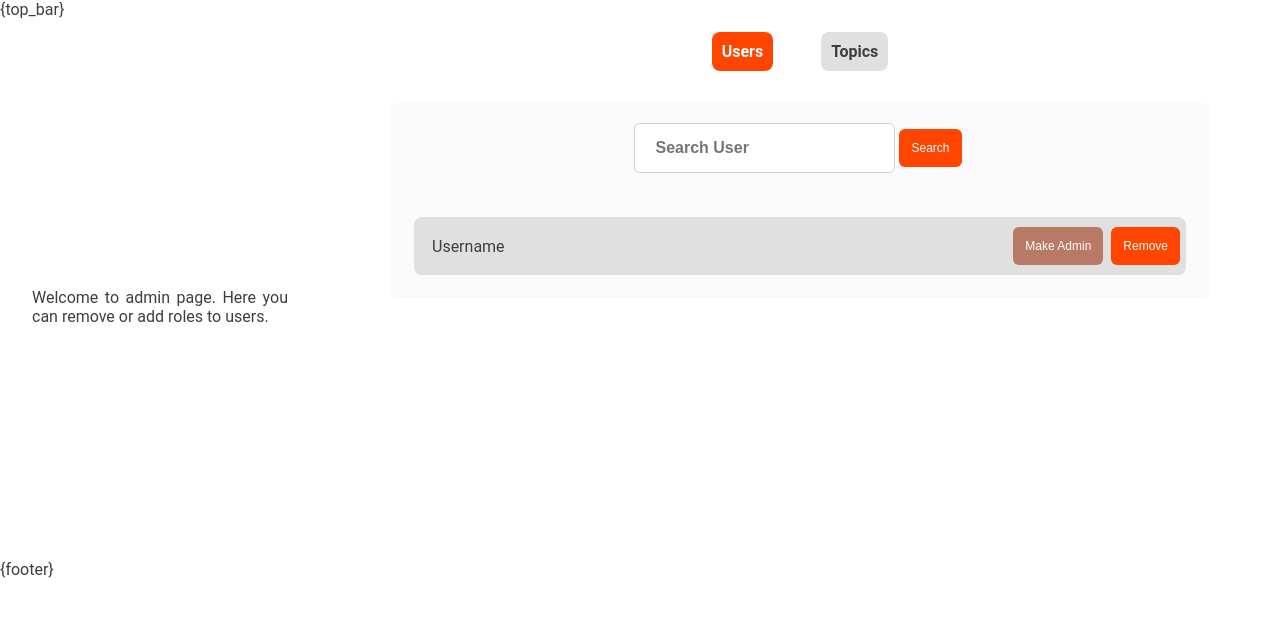
After one commit to valentin-stamate/Web-Technologies-ReDat, a Python web app: template templates/admin_users.html in a window 1280 px wide. The commit adds this page. Shown: the top 617 px of the page. Run offline with Jinja, Linux system fonts and the light colour scheme; the template is opened without the code that fills it, so the values that code supplies are empty; some libraries are stand-ins or nearby versions.

Commit message:
admin layout

```diff
--- a/static/style/layout/index.css
+++ b/static/style/layout/index.css
@@ -4,6 +4,7 @@
 @import "logo.css";
 @import "top_bar.css";
 @import "../style/footer.css";
+@import "../style/input_field.css";
 
 .root-layout {
     display: grid;
@@ -61,6 +62,65 @@
     gap: 1.5rem;
 }
 
+/* ADMIN */
+.user-panel {
+    display: flex;
+    flex-direction: column;
+    align-items: center;
+}
+
+.admin-sections {
+    display: flex;
+    flex-direction: row;
+    gap: 3rem;
+    margin: 2rem;
+}
+
+.admin-sections > a {
+    font-weight: bold;
+    background-color: var(--color-04-dp);
+    padding: 10px;
+    border-radius: 8px;
+    cursor: pointer;
+}
+
+.admin-sections > a[class='selected'] {
+    background-color: var(--color-primary);
+    color: white;
+}
+
+.admin-panel {
+    display: flex;
+    align-items: center;
+    flex-direction: column;
+    background-color: var(--color-01-dp);
+    width: 820px;
+    box-sizing: border-box;
+    border-radius: 8px;
+}
+
+.admin-user-list {
+    display: flex;
+    flex-direction: column;
+    width: 100%;
+}
+
+.user-item {
+    display: flex;
+    align-items: center;
+    margin: 1.5rem;
+    padding: 2px 2px 2px 18px;
+    box-sizing: border-box;
+    background-color: var(--color-04-dp);
+    border-radius: 8px;
+}
+
+@media (max-width: 1050px) {
+    .admin-panel {
+        width: 100%;
+    }
+}
+
 @media (max-width: 960px) {
     .information-component {
         display: none;
@@ -71,6 +131,11 @@
         grid-column: 1 / 3;
     }
 
+    .user-panel {
+        grid-row: 2;
+        grid-column: 1 / 3;
+    }
+
     .auth-component {
         width: 80%;
     }
--- a/static/style/style/global.css
+++ b/static/style/style/global.css
@@ -38,3 +38,13 @@ img {
     font-size: 14px;
     margin: 16px 16px 16px 0;
 }
+
+button[disabled]{
+    background-color: var(--color-primary-disabled);
+    cursor: default;
+}
+
+button[disabled]:hover{
+    background-color: var(--color-primary-disabled);
+    cursor: default;
+}
--- a/static/style/style/input_field.css
+++ b/static/style/style/input_field.css
@@ -37,3 +37,9 @@
     font-size: 0.75rem;
     height: 2.5rem;
 }
+
+/* BUTTON INPUT */
+.button-input {
+    display: flex;
+    align-items: center;
+}
--- a/static/style/style/theme.css
+++ b/static/style/style/theme.css
@@ -48,7 +48,7 @@
     --color-24-dp: var(--white-24-dp);
 
     --color-primary: #FF4500;
-    --color-primary-disabled: #923e25;
+    --color-primary-disabled: #b87966;
     --color-primary-selected: #dd4001;
 
 
--- /dev/null
+++ b/templates/admin_users.html
@@ -0,0 +1,64 @@
+<!DOCTYPE html>
+<html lang="en" class="colors theme-dark">
+<head>
+    <meta charset="UTF-8">
+    <meta http-equiv="X-UA-Compatible" content="IE=edge">
+    <meta name="viewport" content="width=device-width, initial-scale=1.0">
+    <meta name="color-scheme" content="dark light">
+    <meta name="description" content="ReDat is a web app that helps you keep track of your favourites topics from reddit.">
+    <link rel="icon" href="/static/assets/favico.svg"/>
+    <title>Home</title>
+    <link rel="stylesheet" href="/static/style/layout/index.css">
+    <link href="https://fonts.googleapis.com/icon?family=Material+Icons" rel="stylesheet">
+</head>
+<body>
+<div class="root-layout">
+
+    {top_bar}
+
+    <div class="information-component">
+        <div class="information-component-content">
+            Welcome to admin page. Here you can remove or add roles to users.
+        </div>
+    </div>
+
+    <div class="user-panel">
+        <div class="admin-sections">
+            <a href="/admin_users" class="selected">Users</a>
+            <a href="/admin_topics">Topics</a>
+        </div>
+
+        <div class="admin-panel">
+            <div class="input-component button-input">
+                <div>
+                    <input type="search" name="search" id="input-search-users" class="input-field" minlength="1" placeholder="Search User">
+                </div>
+                <div>
+                    <button class="button primary">Search</button>
+                </div>
+            </div>
+
+            <div class="admin-user-list">
+                <div class="user-item">
+                    <div>Username</div>
+                    <div class="flex-right"></div>
+                    <div><button class="button primary" disabled>Make Admin</button></div>
+                    <div><button class="button primary">Remove</button></div>
+                </div>
+            </div>
+
+        </div>
+
+    </div>
+
+</div>
+
+{footer}
+
+<script src="/static/js/util/toggle_theme.js"></script>
+<script type="module" src="/static/js/top_bar_collapse.js"></script>
+<script type="module" src="/static/js/index.js"></script>
+<script src="/static/js/util/download_file.js"></script>
+<script src="https://kit.fontawesome.com/921ba4621c.js" crossorigin="anonymous"></script>
+</body>
+</html>
--- a/util/pages.py
+++ b/util/pages.py
@@ -1,5 +1,5 @@
 paths = ["", "/home", "/login", "/register", "/topics", "/confirm_account", "/profile", "/doc", "/api_documentation",
-         "/how_to_use"]
+         "/how_to_use", "/admin_users", "/admin_topics"]
 pages = ["/index.html", "/confirm_account.html", "/doc.html", "/footer.html", "/login.html",
          "/register.html", "/top_bar.html", "/topics.html", "/user_profile.html",
-         "/redirect.html", "/api_documentation.html", "/how_to_use.html"]
+         "/redirect.html", "/api_documentation.html", "/how_to_use.html", "/admin_users.html", "/admin_topics.html"]
```
Also changed, not shown: services/proxy/controllers.py (+60 -0 lines), templates/admin_topics.html (added, +63 -0 lines).
